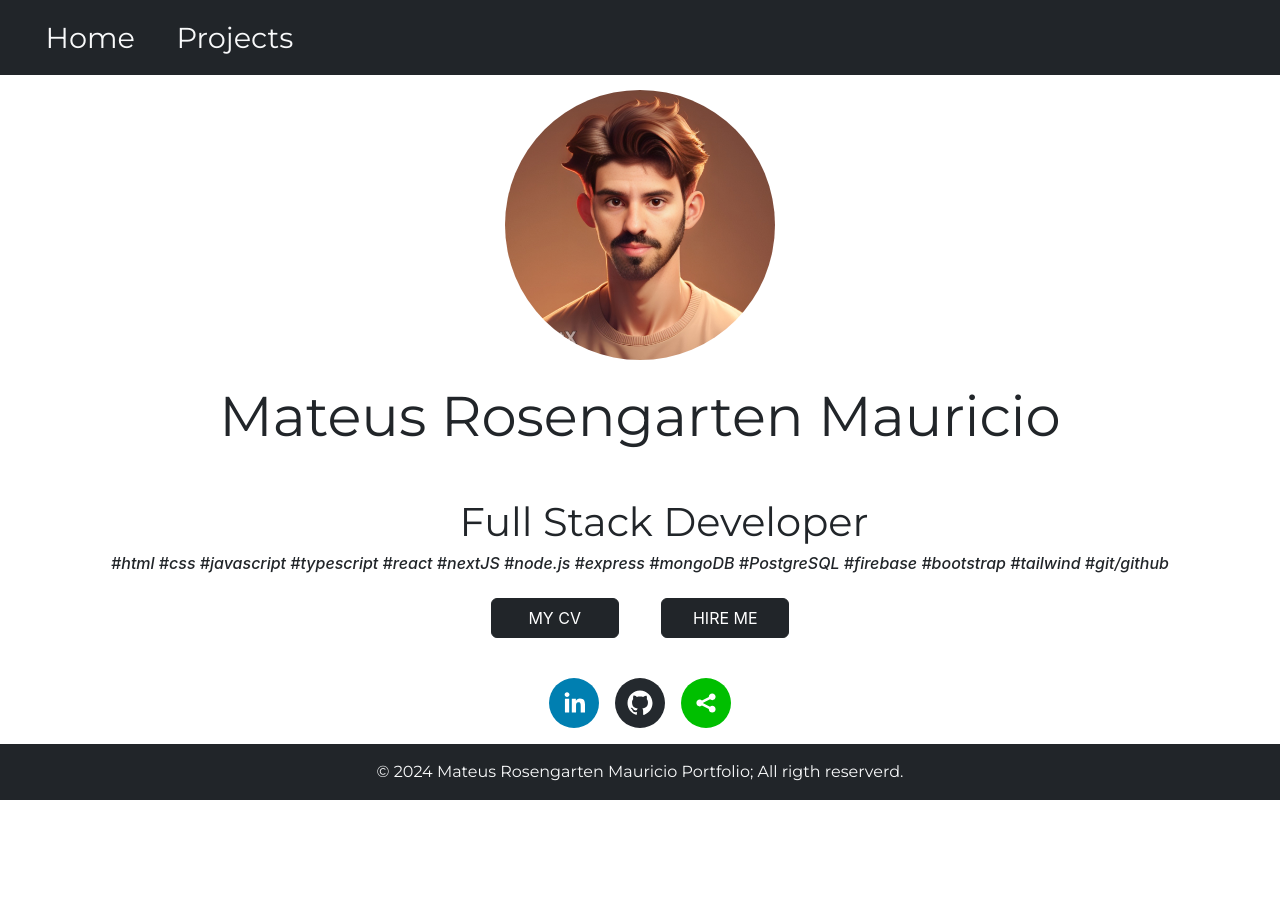
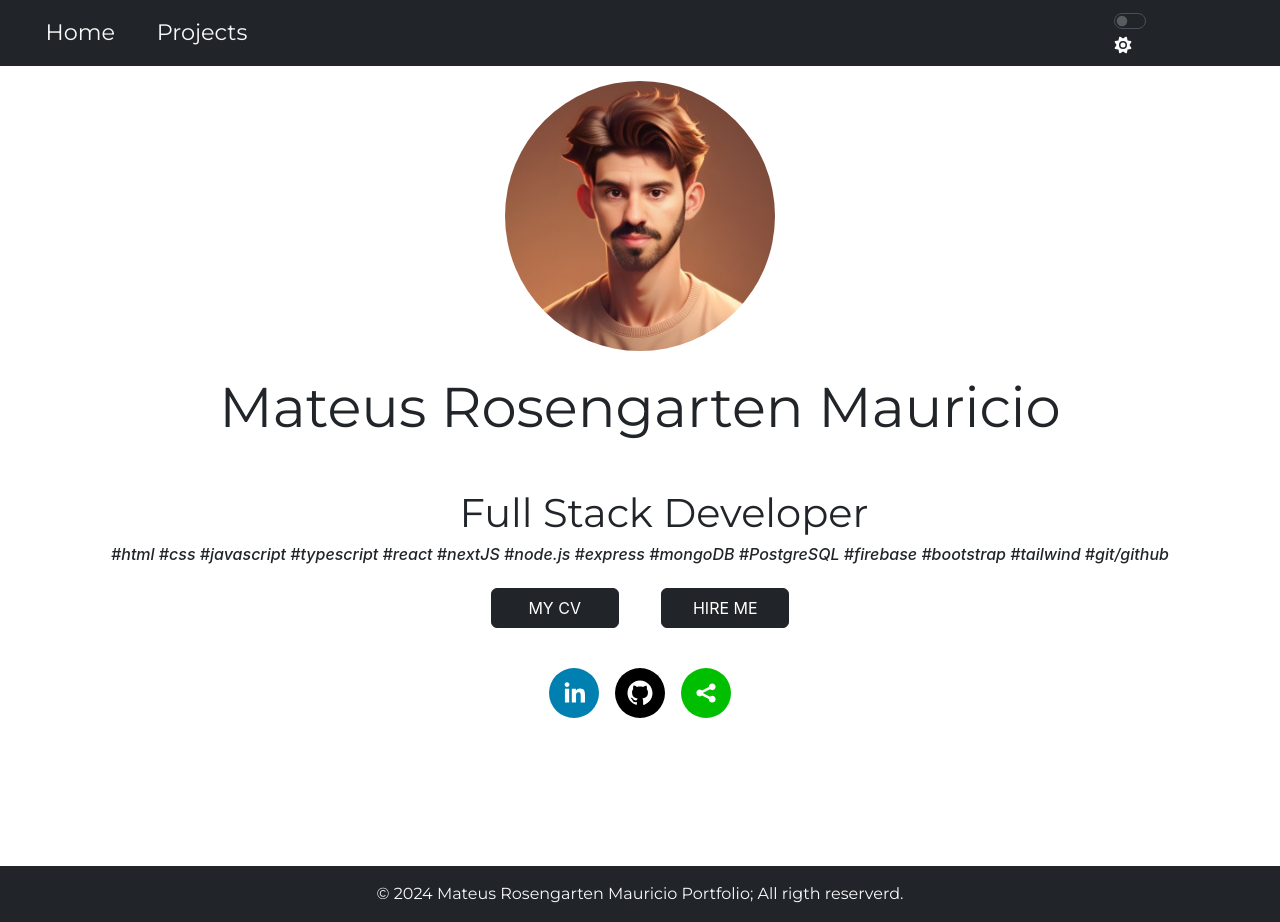
Before and after one commit to Mateus1rosengarten/myPortfolio, a React (Create React App) app: page / in a window 1280 px wide. Before the commit the page ends 870 px from the top, so only its background shows below. Built offline with nearby package versions, Linux system fonts and the light colour scheme.

Commit message:
dark mode

```diff
--- a/src/components/card.css
+++ b/src/components/card.css
@@ -37,8 +37,18 @@
   min-height: 90vh;
   margin-left: 15%;
   margin-bottom: 10%;
+  box-shadow: 15px 20px 20px #c0c0c0 !important;
+}
 
-  box-shadow: 15px 20px 20px #c0c0c0 !important;
+.the-card-no-shadow{
+  max-width: 70%;
+  min-width: 350px !important;
+  box-sizing: border-box;
+  min-height: 90vh;
+  margin-left: 15%;
+  margin-bottom: 10%;
+  box-shadow: 0px 1px 1px #c0c0c0 !important;
+
 }
 
 .the-card:hover,
@@ -114,9 +124,6 @@
     margin-left: -8vw;
   }
 
-  .img-custom {
-    max-height: 45vh;
-  }
 }
 
 @media only screen and (min-height: 1000px) {
--- a/src/components/card.jsx
+++ b/src/components/card.jsx
@@ -4,6 +4,8 @@ import { FontAwesomeIcon } from "@fortawesome/react-fontawesome";
 import { faGithub } from "@fortawesome/free-brands-svg-icons";
 import { faExternalLinkAlt } from "@fortawesome/free-solid-svg-icons";
 import "../components/card.css";
+import { useContext } from "react";
+import { contextBgColor } from "../contextBgColor";
 
 function ProjectCard({
   cardTitle,
@@ -22,10 +24,12 @@ function ProjectCard({
   gitLink,
   siteLink,
 }) {
+
+  const {itsDark} = useContext(contextBgColor);
   return (
     <>
       <div className="custom-card">
-        <Card className="the-card">
+        <Card className={`${!itsDark ? "the-card" : "the-card-no-shadow"}`}>
           <Card.Link className="the-card-link" href={gitLink}></Card.Link>
 
           <ImgCarousel
--- a/src/components/footer.css
+++ b/src/components/footer.css
@@ -4,11 +4,11 @@
   font-family: "Montserrat", sans-serif;
 }
 
-footer:hover {
+.my-footer:hover {
   background-color: #424649 !important ;
 }
 
-footer {
+.my-footer ,.footer-black{
   position: fixed;
   bottom: 0;
 }
--- a/src/components/footer.jsx
+++ b/src/components/footer.jsx
@@ -1,13 +1,17 @@
 import React from "react";
 import { MDBFooter } from "mdb-react-ui-kit";
 import "../components/footer.css";
+import { useContext } from "react";
+import { contextBgColor } from "../contextBgColor";
 
 function Footer() {
+  const {itsDark} = useContext(contextBgColor)
   const dateNow = new Date().getFullYear();
   return (
     <>
-      <MDBFooter bgColor="dark" className="my-footer text-center w-100">
-        <div className="text-center text-light p-3 footer-text">
+      <MDBFooter bgColor={!itsDark ? "dark" : "white"} className={`${itsDark ? "my-footer" : "footer-black"}text-center w-100`}>
+        <div className={`text-center ${!itsDark ? "text-light" : "text-dark"} p-3 footer-text`}
+>
           &copy; {dateNow} Mateus Rosengarten Mauricio Portfolio; All rigth
           reserverd.
         </div>
--- a/src/components/myinfo.css
+++ b/src/components/myinfo.css
@@ -16,6 +16,7 @@
 }
 
 .my-pic {
+  cursor: pointer;
   border-radius: 50%;
   width: 100%;
   width: 300px;
@@ -137,6 +138,10 @@
     font-size: 1.9rem;
     margin-right: 10vw;
   }
+
+  .btn-custom {
+    width: 21vw !important;
+  }
 }
 @media (min-width: 1500px) {
   .my-pic {
--- a/src/components/myinfo.jsx
+++ b/src/components/myinfo.jsx
@@ -2,26 +2,31 @@ import { Button } from "react-bootstrap";
 import { SocialIcon } from "react-social-icons";
 import me from "../images/me.jpg";
 import "../components/myinfo.css";
+import { useContext } from "react";
+import { contextBgColor } from "../contextBgColor";
 
 function MyInfo() {
+
+  const {itsDark} = useContext(contextBgColor);
+
   const handleOpeningCV = () => {
     const googleDriveLink =
-      "https://docs.google.com/document/d/1py4nb4vXJ78LS4XZ1nELXzAPILiiDI-JrElO4HIdWiM"; // Replace with your actual Google Drive link
+      "https://docs.google.com/document/d/1py4nb4vXJ78LS4XZ1nELXzAPILiiDI-JrElO4HIdWiM";
     window.open(googleDriveLink, "_blank");
   };
 
   return (
-    <div className="my-infos text-center">
+    <div className={`my-infos text-center ${itsDark && 'bg-dark'} min-vh-100`}>
       <div
         className="my-name-pic mb-5 bg-image hover-zoom"
         style={{ top: "12vh", left: "28vw" }}
       >
         <img className="my-pic" src={me} alt="mateus=pic" />
-        <h1 className="h1-text mt-2">Mateus Rosengarten Mauricio</h1>
+        <h1 className={`h1-text mt-2 ${itsDark && 'text-white'}`}>Mateus Rosengarten Mauricio</h1>
       </div>
       <div className="div-my-skills">
-        <h1 className="ms-5 h1-second-text">Full Stack Developer</h1>
-        <h6 className="my-skills">
+        <h1 className={`ms-5 h1-second-text ${itsDark && 'text-white'}`}>Full Stack Developer</h1>
+        <h6 className={`my-skills ${itsDark && 'text-white'}`}>
           #html #css #javascript #typescript #react #nextJS #node.js #express
           #mongoDB #PostgreSQL #firebase #bootstrap #tailwind #git/github
         </h6>
@@ -29,14 +34,16 @@ function MyInfo() {
           <Button
             onClick={handleOpeningCV}
             className="mt-3 btn-custom"
-            variant="dark"
+            variant={`${itsDark ? "light" : "dark"}`}
           >
+            <span className={`${!itsDark ? "text-white" : "text-dark"}`}>
             MY CV
+            </span>
           </Button>
-          <Button className="mt-3 btn-custom" variant="dark">
+          <Button className="mt-3 btn-custom"  variant={`${itsDark ? "light" : "dark"}`}>
             <a
-              style={{ textDecoration: "none", color: "white" }}
-              href="mailto:matrosen.developer@gmail.com"
+       style={{ textDecoration: "none", color: !itsDark ? "white" : "black" }}
+       href="mailto:matrosen.developer@gmail.com"
             >
               HIRE ME
             </a>
@@ -51,7 +58,11 @@ function MyInfo() {
         />
         <SocialIcon
           className="social-icons"
-          style={{ marginLeft: "2vh", marginRight: "2vh" }}
+          style={{ marginLeft: "2vh", marginRight: "2vh"}}
+          fgColor={itsDark ? "black" : "white"}
+          bgColor={itsDark ? "white" : "black"} // Set background color
+
+
           url="https://github.com/Mateus1rosengarten"
         />
         <SocialIcon
--- a/src/components/navbar.css
+++ b/src/components/navbar.css
@@ -4,7 +4,7 @@
   left: 0;
 }
 .navbar-link {
-  font-size: 1.8em !important;
+  font-size: 1.4em !important;
   margin-right: 2vw;
   font-family: "Montserrat", sans-serif;
 }
@@ -18,10 +18,17 @@
   margin-left: 2vw !important;
 }
 
+
+.toggle{
+  cursor: pointer;
+}
+
 @media (max-width: 835px) {
   .navbar-link {
-    font-size: 1.5em !important;
-    margin-right: 2vw;
+    font-size: 1.1em !important;
+    margin-right: 3vw;
     font-family: "Montserrat", sans-serif;
   }
+
+
 }
--- a/src/components/navbar.jsx
+++ b/src/components/navbar.jsx
@@ -1,25 +1,42 @@
+import { useContext } from "react";
 import { Container } from "react-bootstrap";
 import { Nav } from "react-bootstrap";
 import { Navbar } from "react-bootstrap";
+import Form from 'react-bootstrap/Form'
 import { NavLink } from "react-router-dom";
+import { FontAwesomeIcon } from "@fortawesome/react-fontawesome";
+import { faMoon,faSun } from "@fortawesome/free-solid-svg-icons";
+
 import "../components/navbar.css";
+import { contextBgColor } from "../contextBgColor";
 
 function NavBar() {
+
+  const {itsDark,setItsDark} = useContext(contextBgColor);
   return (
     <>
-      <Navbar bg="dark" data-bs-theme="dark" className="nav-bar">
+      <Navbar bg={!itsDark ? "dark" : "white"} data-bs-theme="dark" className="nav-bar">
         <Container className="container-navbar">
           <Nav className="navlinks-div">
-            <NavLink to={"/"} className="nav-link text-light  navbar-link ">
+            <NavLink to={"/"} className={`nav-link ${!itsDark ? "text-light" : "text-dark"}  navbar-link`}>
               Home
             </NavLink>
             <NavLink
               to={"/projects"}
-              className="nav-link text-light navbar-link"
+              className={`nav-link ${!itsDark ? "text-light" : "text-dark"}  navbar-link`}
             >
               Projects
             </NavLink>
+
           </Nav>
+          <Form>
+      <Form.Check
+        type="switch"
+        onChange={() => setItsDark(!itsDark)}
+        className="toggle"
+      />
+      <FontAwesomeIcon icon={itsDark ? faMoon : faSun} color={!itsDark ? "white" : "black"}/>
+    </Form>
         </Container>
       </Navbar>
     </>
--- a/src/components/projects.css
+++ b/src/components/projects.css
@@ -1,3 +1,5 @@
+
+
 .div-projects-page {
   display: flex;
   flex-direction: column;
@@ -39,6 +41,7 @@ li {
 }
 
 li:hover {
+  background-color:#fafafa;
   -webkit-transform: scale(1);
   transform: scale(1.05);
 }
--- a/src/components/projects.jsx
+++ b/src/components/projects.jsx
@@ -1,9 +1,13 @@
 import ProjectCard from "./card";
 import "../components/projects.css";
+import { useContext } from "react";
+import { contextBgColor } from "../contextBgColor";
 
 function Projects() {
+
+  const {itsDark} = useContext(contextBgColor);
   return (
-    <div className="div-projects-page">
+    <div className={`div-projects-page ${itsDark && "bg-dark"}`}>
       <div className="div-projects">
         <ProjectCard
           cardTitle={"SustenTools E-commerce"}
@@ -11,7 +15,7 @@ function Projects() {
           cardImage2={require("../images/sus2.png")}
           cardImage3={require("../images/sus3.png")}
           cardText={
-            "Created and being developed independently, our e-commerce marketplace features only sustainable and eco-friendly products. Collaborated with the team on design ideas through meetings"
+            "Created and being developed independently, our e-commerce marketplace will features only sustainable and eco-friendly products. Collaborated with the team on design ideas through meetings."
           }
           tec1={"REACT"}
           tec2={"NODE.JS"}
@@ -26,7 +30,7 @@ function Projects() {
           cardImage2={require("../images/sup2.png")}
           cardImage3={require("../images/sup3.png")}
           cardText={
-            "Introducing the Supplier Management System, a CRUD project meticulously designed for Gesplan, a prominent company based in Joinville,users can store and manage personal information about suppliers,with the option to mark favorites"
+            "Introducing the Supplier Management System, a CRUD project designed for Gesplan, a prominent company based in Joinville,users can store and manage personal information about suppliers,with the option to mark favorites."
           }
           tec1={"REACT"}
           tec2={"SQL"}
@@ -95,7 +99,7 @@ function Projects() {
           }
           tec1={"HTML"}
           tec2={"CSS"}
-          tec3={"JAVASCRPIT"}
+          tec3={"JAVASCRIPT"}
           tec4={"API"}
           tec5={"OOP"}
           projectName={"movieAPI"}
--- /dev/null
+++ b/src/contextBgColor.jsx
@@ -0,0 +1,16 @@
+import { useState } from "react";
+import { createContext } from "react";
+
+export const contextBgColor = createContext();
+
+function ContextBgColor({ children }) {
+  const [itsDark, setItsDark] = useState(false);
+
+  return (
+    <contextBgColor.Provider value={{ itsDark, setItsDark }}>
+      {children}
+    </contextBgColor.Provider>
+  );
+}
+
+export default ContextBgColor;
--- a/src/index.js
+++ b/src/index.js
@@ -6,13 +6,16 @@ import "bootstrap/dist/css/bootstrap.min.css";
 import "bootstrap/dist/js/bootstrap.bundle.min"
 import { BrowserRouter } from 'react-router-dom';
 import './index.css';
+import ContextBgColor from './contextBgColor';
 
 
 const root = ReactDOM.createRoot(document.getElementById('root'));
 root.render(
   // <React.StrictMode>
   <BrowserRouter>
+  <ContextBgColor>
     <App />
+    </ContextBgColor>
     </BrowserRouter>
   // </React.StrictMode>
 );
```
Also changed, not shown: src/images/me.jpg.
